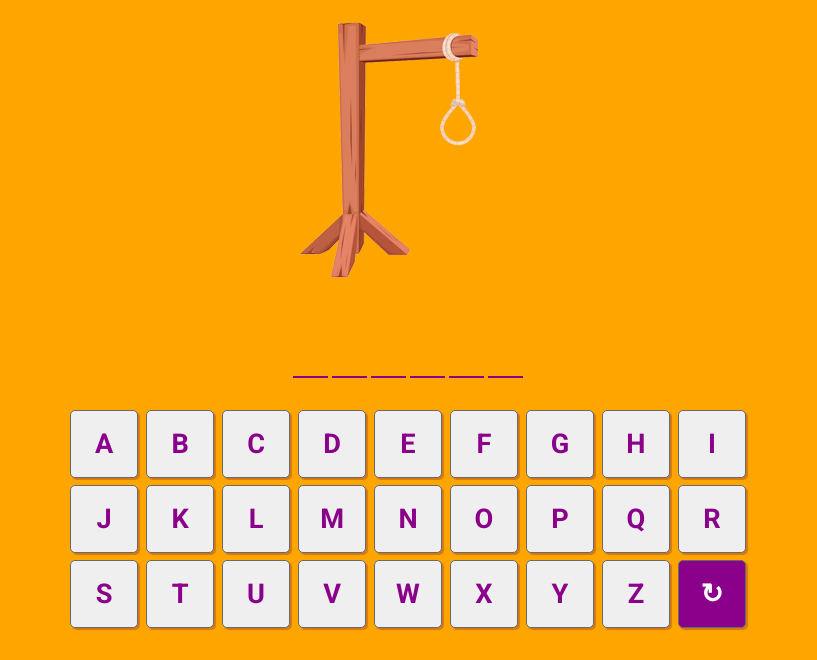
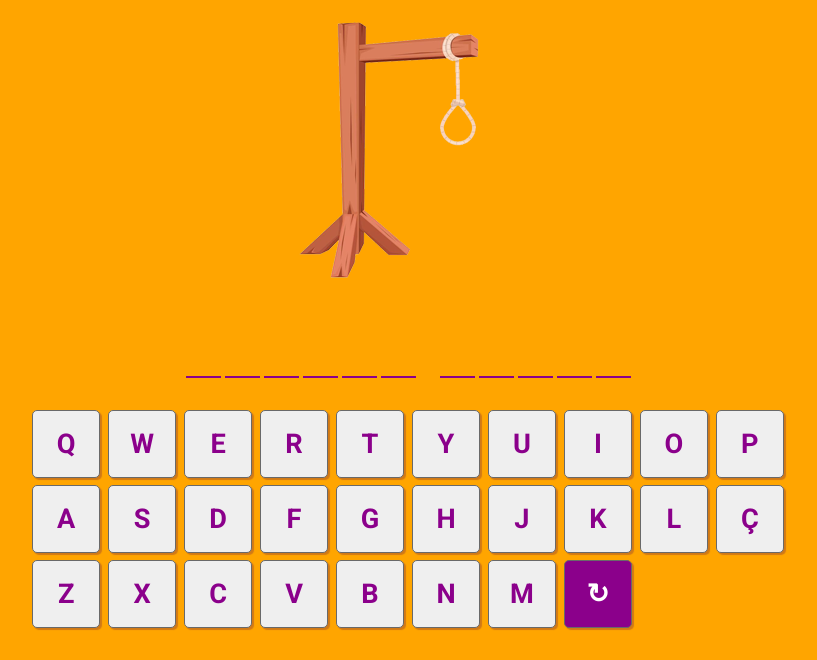
Before and after one commit to jaummdev/forcagame, a plain HTML site: page index.html in a window 1280 px wide. Shown: the top 660 px of the page, without its empty margins (232-1049 px from the left). Drawn offline with nearby package versions, Linux system fonts and the light colour scheme.

Commit message:
Add
Alteração do teclado, e adição de mais palavras e categorias

```diff
--- a/css/styles.css
+++ b/css/styles.css
@@ -143,6 +143,4 @@ body{
     #categoria{
         font-size: 2em;
     }
-
-
 }
--- a/index.html
+++ b/index.html
@@ -24,37 +24,38 @@
 
         <div id="teclado">
             <div class="teclas">
+                <button id="tecla-Q" onclick="verificarLetraEscolhida('Q')">Q</button>
+                <button id="tecla-W" onclick="verificarLetraEscolhida('W')">W</button>
+                <button id="tecla-E" onclick="verificarLetraEscolhida('E')">E</button>
+                <button id="tecla-R" onclick="verificarLetraEscolhida('R')">R</button>
+                <button id="tecla-T" onclick="verificarLetraEscolhida('T')">T</button>
+                <button id="tecla-Y" onclick="verificarLetraEscolhida('Y')">Y</button>
+                <button id="tecla-U" onclick="verificarLetraEscolhida('U')">U</button>
+                <button id="tecla-I" onclick="verificarLetraEscolhida('I')">I</button>
+                <button id="tecla-O" onclick="verificarLetraEscolhida('O')">O</button>
+                <button id="tecla-P" onclick="verificarLetraEscolhida('P')">P</button>
+            </div>
+            <div class="teclas">
                 <button id="tecla-A" onclick="verificarLetraEscolhida('A')">A</button>
-                <button id="tecla-B" onclick="verificarLetraEscolhida('B')">B</button>
-                <button id="tecla-C" onclick="verificarLetraEscolhida('C')">C</button>
+                <button id="tecla-S" onclick="verificarLetraEscolhida('S')">S</button>
                 <button id="tecla-D" onclick="verificarLetraEscolhida('D')">D</button>
-                <button id="tecla-E" onclick="verificarLetraEscolhida('E')">E</button>
                 <button id="tecla-F" onclick="verificarLetraEscolhida('F')">F</button>
                 <button id="tecla-G" onclick="verificarLetraEscolhida('G')">G</button>
                 <button id="tecla-H" onclick="verificarLetraEscolhida('H')">H</button>
-                <button id="tecla-I" onclick="verificarLetraEscolhida('I')">I</button>
-            </div>
-            <div class="teclas">
                 <button id="tecla-J" onclick="verificarLetraEscolhida('J')">J</button>
                 <button id="tecla-K" onclick="verificarLetraEscolhida('K')">K</button>
                 <button id="tecla-L" onclick="verificarLetraEscolhida('L')">L</button>
-                <button id="tecla-M" onclick="verificarLetraEscolhida('M')">M</button>
-                <button id="tecla-N" onclick="verificarLetraEscolhida('N')">N</button>
-                <button id="tecla-O" onclick="verificarLetraEscolhida('O')">O</button>
-                <button id="tecla-P" onclick="verificarLetraEscolhida('P')">P</button>
-                <button id="tecla-Q" onclick="verificarLetraEscolhida('Q')">Q</button>
-                <button id="tecla-R" onclick="verificarLetraEscolhida('R')">R</button>
+                <button id="tecla-Ç" onclick="verificarLetraEscolhida('Ç')">Ç</button>
             </div>
             <div class="teclas">
-                <button id="tecla-S" onclick="verificarLetraEscolhida('S')">S</button>
-                <button id="tecla-T" onclick="verificarLetraEscolhida('T')">T</button>
-                <button id="tecla-U" onclick="verificarLetraEscolhida('U')">U</button>
+                <button id="tecla-Z" onclick="verificarLetraEscolhida('Z')">Z</button>
+                <button id="tecla-X" onclick="verificarLetraEscolhida('X')">X</button>
+                <button id="tecla-C" onclick="verificarLetraEscolhida('C')">C</button>
                 <button id="tecla-V" onclick="verificarLetraEscolhida('V')">V</button>
-                <button id="tecla-W" onclick="verificarLetraEscolhida('W')">W</button>
-                <button id="tecla-X" onclick="verificarLetraEscolhida('X')">X</button>
-                <button id="tecla-Y" onclick="verificarLetraEscolhida('Y')">Y</button>
-                <button id="tecla-Z" onclick="verificarLetraEscolhida('Z')">Z</button>
-                <button id="btnRestart">↻</button>
+                <button id="tecla-B" onclick="verificarLetraEscolhida('B')">B</button>
+                <button id="tecla-N" onclick="verificarLetraEscolhida('N')">N</button>
+                <button id="tecla-M" onclick="verificarLetraEscolhida('M')">M</button>
+                <button id="btnRestart" title="Reiniciar">↻</button>
             </div>
         </div>
 
--- a/js/forca.js
+++ b/js/forca.js
@@ -1,18 +1,18 @@
 const palavras = [
     palavra001 = {
-        nome: "IRLANDA",
+        nome: "RUSSIA",
         categoria: "PAISES",
     },
     palavra002 = {
-        nome: "ARGENTINA",
+        nome: "PERU",
         categoria: "PAISES",
     },
     palavra003 = {
-        nome: "ALEMANHA",
+        nome: "FRANÇA",
         categoria: "PAISES",
     },
     palavra004 = {
-        nome: "CANADA",
+        nome: "ESTADOS UNIDOS",
         categoria: "PAISES",
     },
     palavra005 = {
@@ -24,7 +24,7 @@ const palavras = [
         categoria: "PAISES",
     },
     palavra007 = {
-        nome: "COREIA DO SUL",
+        nome: "EGITO",
         categoria: "PAISES",
     },
     palavra008 = {
@@ -87,7 +87,102 @@ const palavras = [
         nome: "FEIJAO",
         categoria: "COMIDA",
     },
-
+    palavra023 = {
+        nome: "PRETZEL",
+        categoria: "COMIDA",
+    },
+    palavra024 = {
+        nome: "MACARRONADA",
+        categoria: "COMIDA",
+    },
+    palavra025 = {
+        nome: "LAZANHA",
+        categoria: "COMIDA",
+    },
+    palavra026 = {
+        nome: "COXINHA",
+        categoria: "COMIDA",
+    },
+    palavra027 = {
+        nome: "SORVETE",
+        categoria: "COMIDA",
+    },
+    palavra028 = {
+        nome: "PASTEL",
+        categoria: "COMIDA",
+    },
+    palavra029 = {
+        nome: "SALADA",
+        categoria: "COMIDA",
+    },
+    palavra030 = {
+        nome: "BOLO",
+        categoria: "COMIDA",
+    },
+    palavra031 = {
+        nome: "SHORT",
+        categoria: "ROUPA",
+    },
+    palavra031 = {
+        nome: "CAMISETA",
+        categoria: "ROUPA",
+    },
+    palavra032 = {
+        nome: "VESTIDO",
+        categoria: "ROUPA",
+    },
+    palavra033 = {
+        nome: "CASACO",
+        categoria: "ROUPA",
+    },
+    palavra034 = {
+        nome: "SAIA",
+        categoria: "ROUPA",
+    },
+    palavra035 = {
+        nome: "CUECA",
+        categoria: "ROUPA",
+    },
+    palavra036 = {
+        nome: "CALCINHA",
+        categoria: "ROUPA",
+    },
+    palavra037 = {
+        nome: "CALÇA",
+        categoria: "ROUPA",
+    },
+    palavra038 = {
+        nome: "MEIA",
+        categoria: "ROUPA",
+    },
+    palavra039 = {
+        nome: "CHAPEU",
+        categoria: "ROUPA",
+    },
+    palavra040 = {
+        nome: "TOUCA",
+        categoria: "ROUPA",
+    },
+    palavra041 = {
+        nome: "NOVA ZELANDIA",
+        categoria: "PAISES",
+    },
+    palavra042 = {
+        nome: "ITALIA",
+        categoria: "PAISES",
+    },
+    palavra043 = {
+        nome: "PORTUGAL",
+        categoria: "PAISES",
+    },
+    palavra044 = {
+        nome: "JAPAO",
+        categoria: "PAISES",
+    },
+    palavra045 = {
+        nome: "MEXICO",
+        categoria: "PAISES",
+    },
 ]
 
 let listaDinamica = [];
```
Also changed, not shown: js/listaPalavras.js (added, +169 -0 lines).
